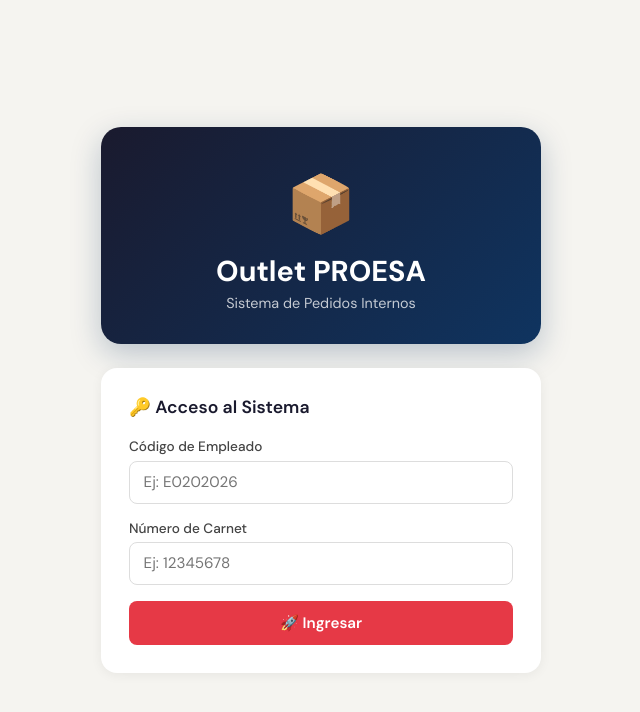
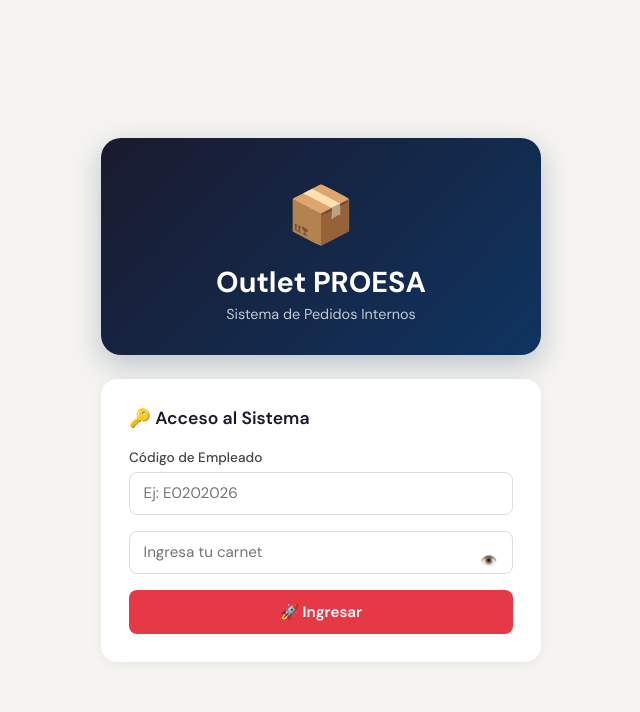
Before and after one commit to RoberttT123/outlet-proesa, a React (Vite) app in the folder frontend/: page /login in a window 1280 px wide. Shown: the top 712 px of the page, without its empty margins (319-959 px from the left). Built offline with nearby package versions, Linux system fonts and the light colour scheme; no server answers.

Commit message:
passowrd

```diff
--- a/frontend/src/pages/Login.jsx
+++ b/frontend/src/pages/Login.jsx
@@ -9,7 +9,7 @@ export default function Login() {
   const [cargando, setCargando] = useState(false)
   const { login } = useAuth()
   const navigate = useNavigate()
-
+  const [mostrarCarnet, setMostrarCarnet] = useState(false);
   const handleSubmit = async (e) => {
     e.preventDefault()
     setError('')
@@ -57,15 +57,32 @@ export default function Login() {
             autoComplete="username"
           />
 
-          <label style={styles.label}>Número de Carnet</label>
+          <div style={{ position: 'relative' }}>
             <input
-            type="text"
+              type={mostrarCarnet ? 'text' : 'password'}
               value={carnet}
               onChange={(e) => setCarnet(e.target.value)}
-            placeholder="Ej: 12345678"
+              placeholder="Ingresa tu carnet"
               style={styles.input}
               autoComplete="current-password"
             />
+
+            <button
+              type="button"
+              onClick={() => setMostrarCarnet(!mostrarCarnet)}
+              style={{
+                position: 'absolute',
+                right: 10,
+                top: '50%',
+                transform: 'translateY(-50%)',
+                border: 'none',
+                background: 'transparent',
+                cursor: 'pointer'
+              }}
+            >
+              {mostrarCarnet ? '🙈' : '👁️'}
+            </button>
+          </div>
 
           {error && <div style={styles.error}>⚠️ {error}</div>}
 
```
Lines whose indentation alone changed are shown as unchanged.
